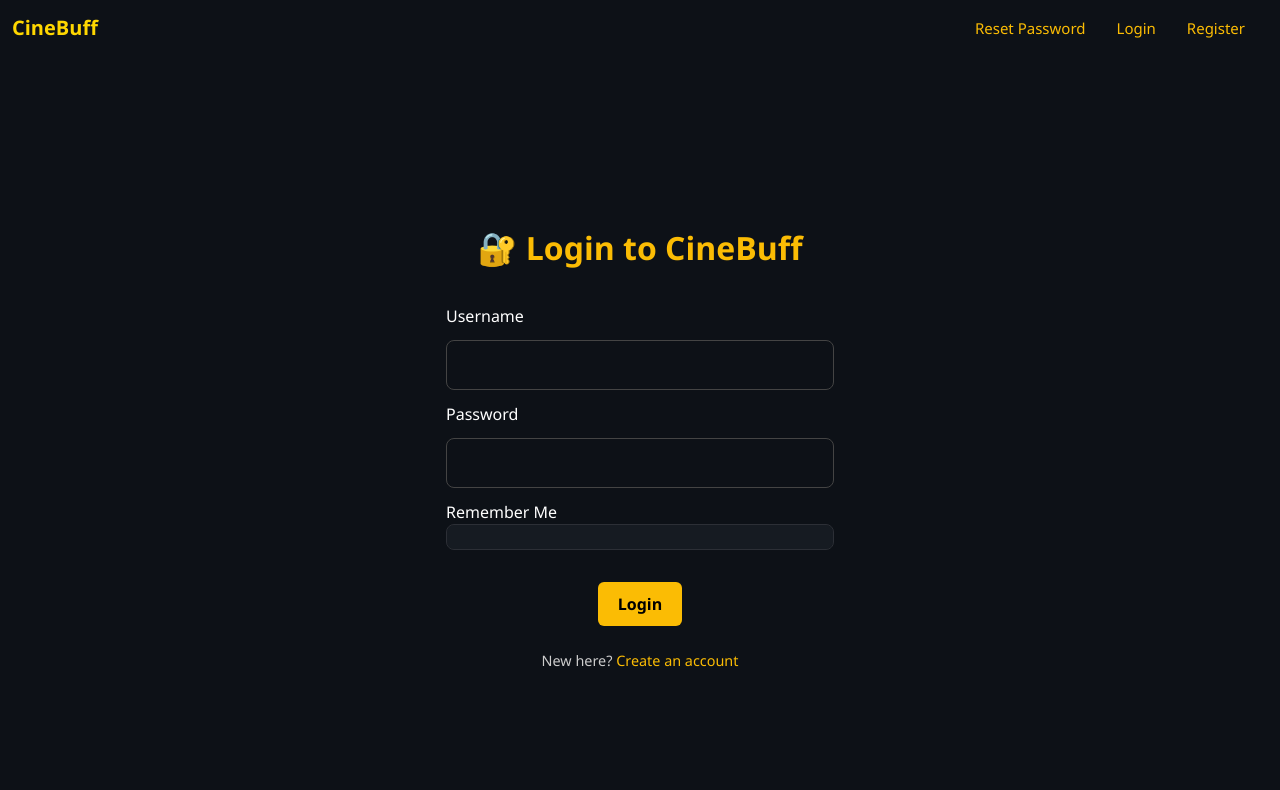
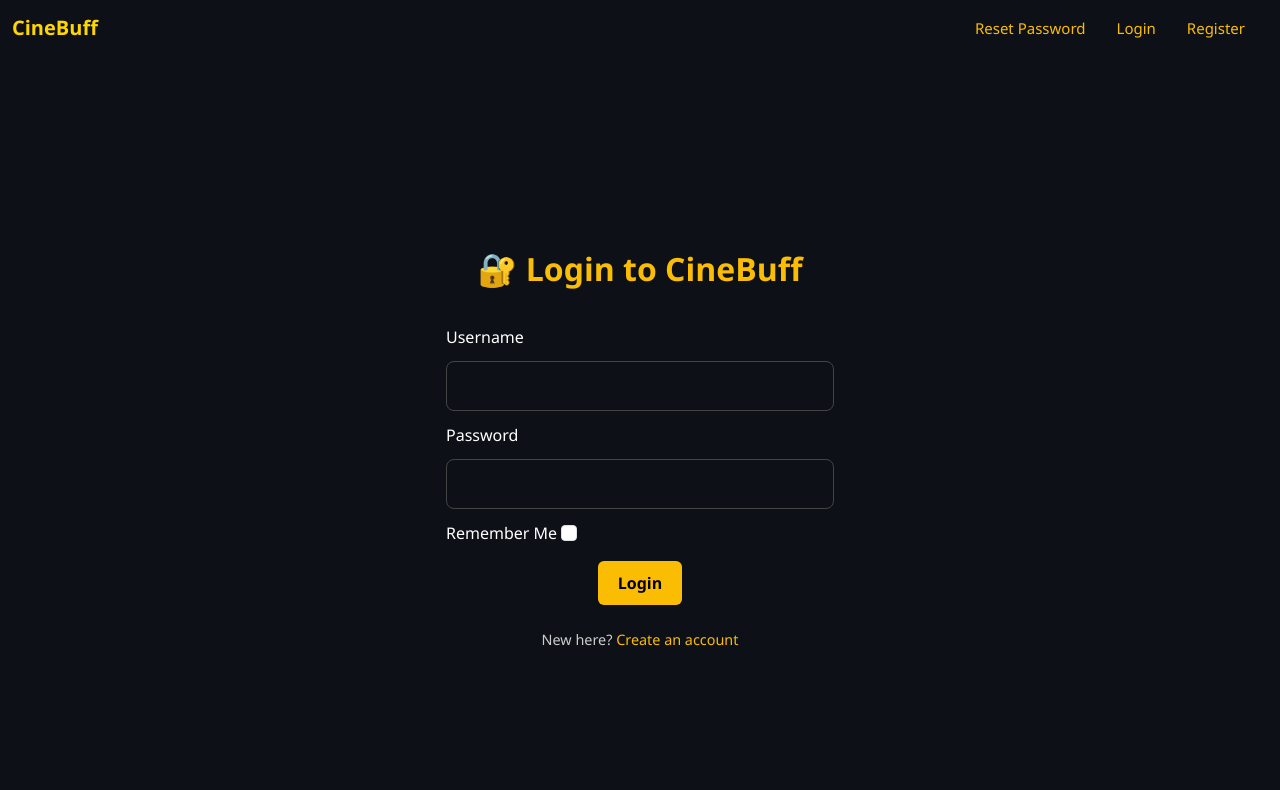
Before and after one commit to lilyjelleycat/Agile_web_project_group40, a Flask app: page /login in a window 1280 px wide. Shown: the top 790 px of the page. Run offline with Flask 3, Linux system fonts and the light colour scheme.

Commit message:
Corrected remember me form control to be a checkbox

```diff
--- a/app/templates/login.html
+++ b/app/templates/login.html
@@ -41,7 +41,7 @@
               <div class="error-msg">{{ error }}</div>
             {% endfor %}
           {% else %}
-            {{ form.remember(class="form-control") }}
+            {{ form.remember(class="form-check-input") }}
           {% endif %}
         </div>
 
```
